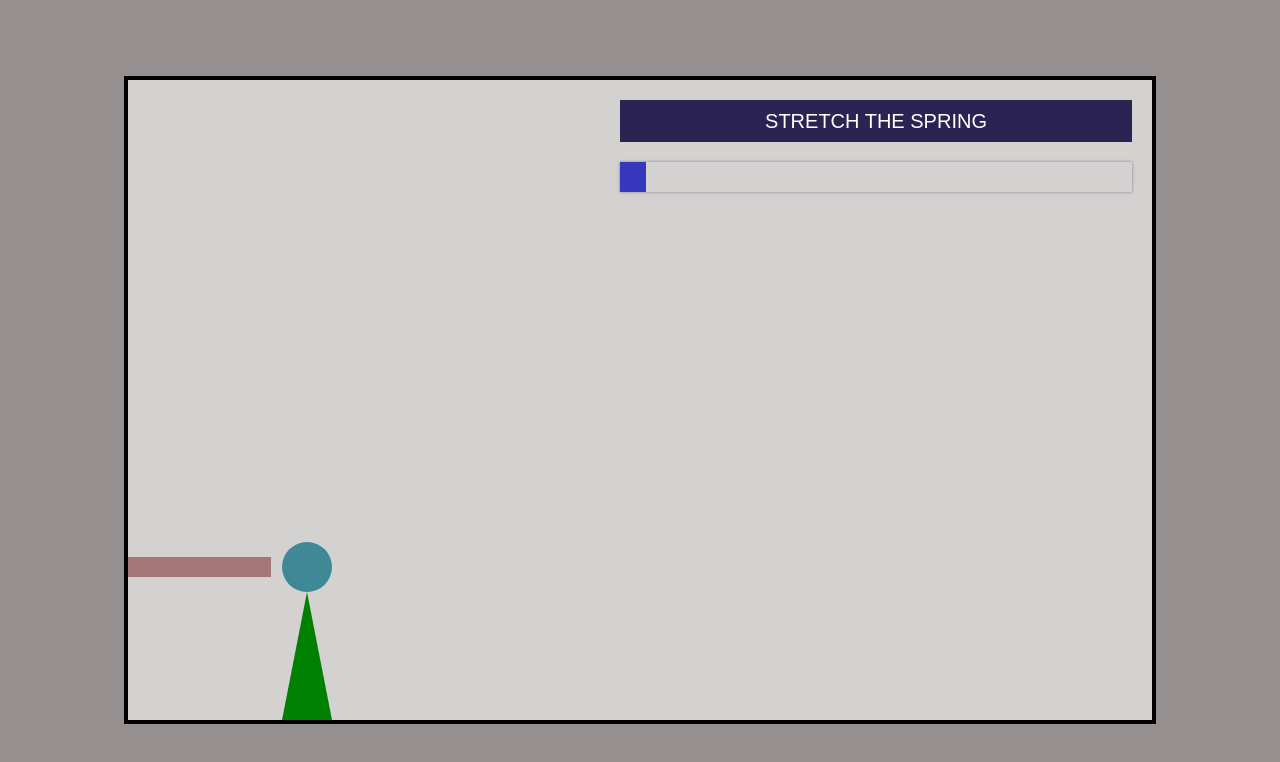
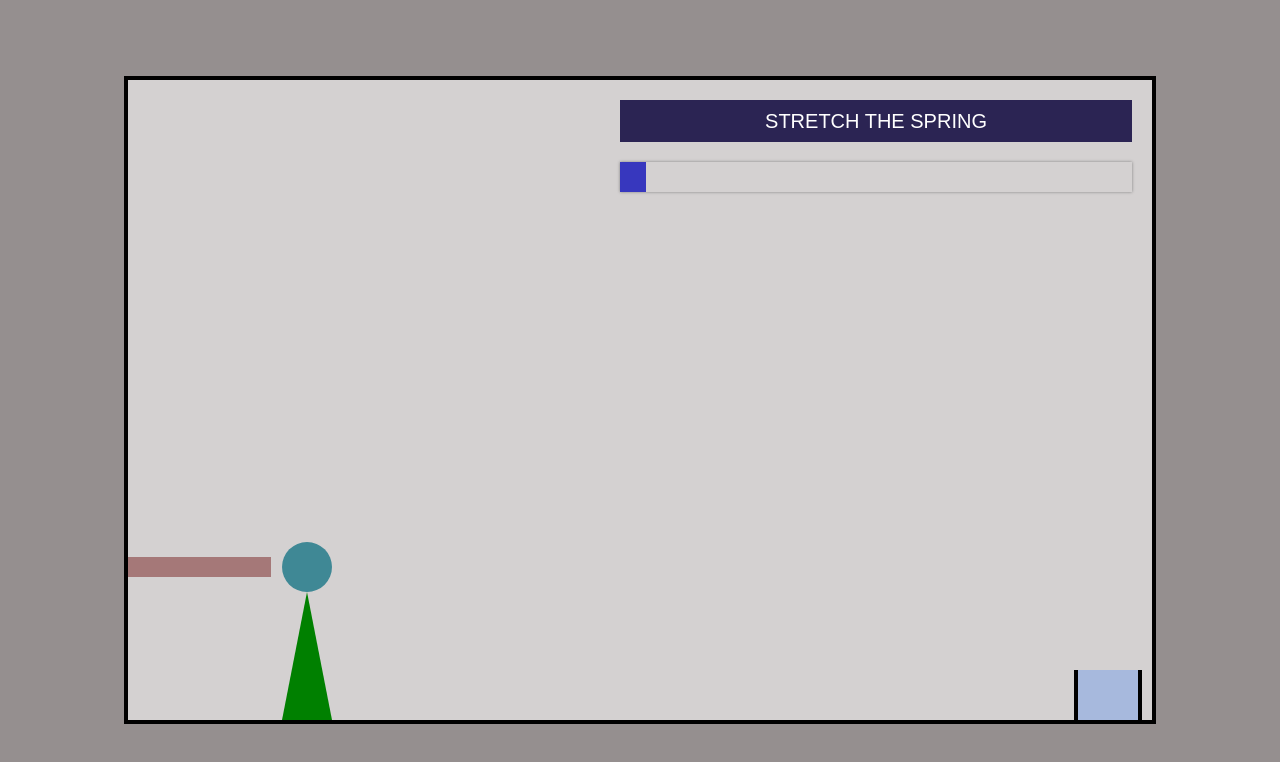
Before and after one commit to manczakola/Spring-animation, a plain HTML site: page index.html in a window 1280 px wide. Drawn offline with Linux system fonts and the light colour scheme.

Commit message:
Add box in animation

```diff
--- a/index.html
+++ b/index.html
@@ -18,6 +18,8 @@
                 <div class="fill"></div>
             </div>
         </div>
+
+        <div class="box"></div>
     </div>
 
     <script src = 'script.js'></script>
--- a/script.js
+++ b/script.js
@@ -3,6 +3,22 @@ const button = document.querySelector('.btn-action');
 const ball = document.querySelector('.ball');
 const spring = document.querySelector('.spring');
 const bar = document.querySelector('.bar');
+const box = document.querySelector('.box');
+
+
+const position = () => {
+    let randomPositionOfBox = Math.floor(Math.random() * 100) - 20;
+
+    if (randomPositionOfBox > 0 && randomPositionOfBox < 80) {
+        box.style.right = `${randomPositionOfBox}%`;
+
+    } else {
+        randomPositionOfBox = 50;
+    }
+
+}
+
+position();
 
 
 
@@ -33,11 +49,12 @@ const releaseSpring = () => {
     button.removeEventListener('mousedown', stretchSpring);
     button.removeEventListener('touchstart', stretchSpring);
 
-    document.documentElement.style.setProperty("--power-x", `${power+20}%`); //HTML style
+    document.documentElement.style.setProperty("--power-x", `${power + 20}%`); //HTML style
     ball.style.animation = 'fly-ball-x 1s 1 forwards .15s cubic-bezier(.17, .67, .6, 1), fly-ball-y 1s 1 forwards .15s linear';
 
     document.documentElement.style.setProperty("--spring-left", getComputedStyle(spring).left);
     spring.style.animation = 'release-spring .2s 1 forwards linear';
+
 
     // blocking click
 
@@ -63,7 +80,8 @@ const resetAnimation = () => {
 
         spring.style.animation = '';
         ball.style.animation = '';
-        fill.style.animationName = 'none'
+        fill.style.animationName = 'none';
+        position();
 
     }, 2000)
 
--- a/style.css
+++ b/style.css
@@ -17,6 +17,16 @@ body {
 
 }
 
+.box{
+    position: absolute;
+    bottom: 0;
+    right:20%;
+    width: 60px;
+    height: 50px;
+    border-left: 4px solid black;
+    border-right: 4px solid black;
+    background-color: rgba(100, 148, 237, 0.404);
+}
 .ball {
     position: absolute;
     bottom: 20%;
```
Also changed, not shown: 1 other file.
